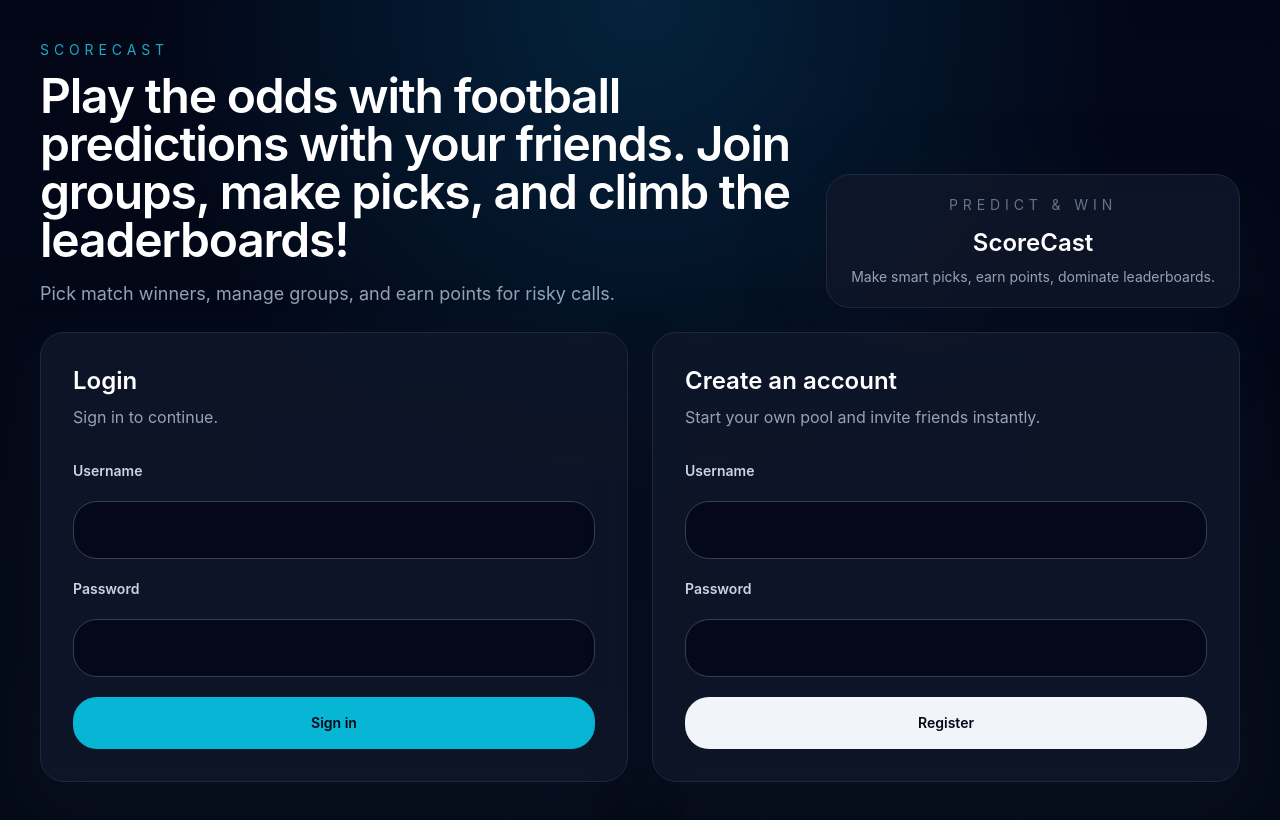
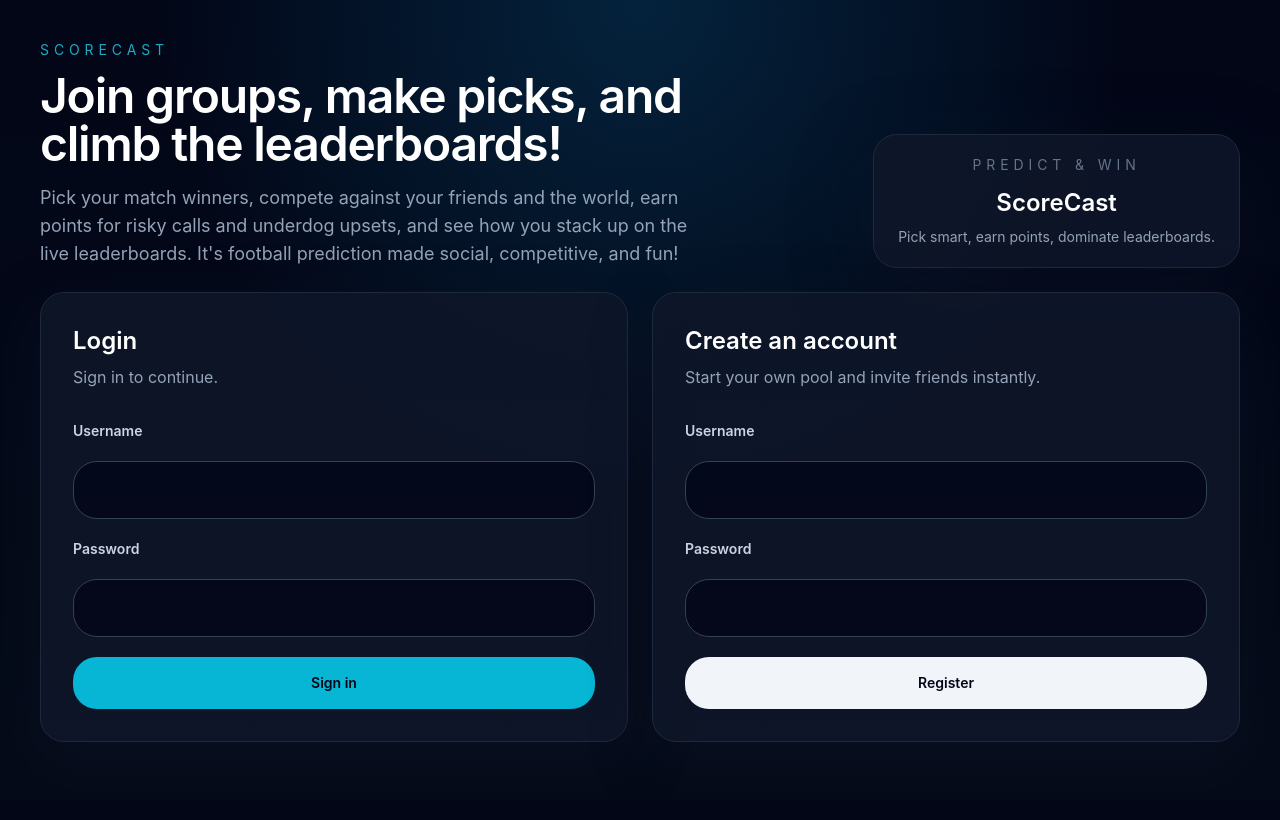
Before and after one commit to vindevoudit/scorecast, a React (Vite) app: page / in a window 1280 px wide. Built offline with nearby package versions, Linux system fonts and the light colour scheme; the HTML template or start-up script is replaced by a standard one.

Commit message:
Additional modifications to boilerplate text in the landing page to make it more engaging and descriptive of the app's features.

```diff
--- a/src/App.jsx
+++ b/src/App.jsx
@@ -445,16 +445,16 @@ function App() {
             <div>
               <p className="text-sm uppercase tracking-[0.35em] text-cyan-400/80">ScoreCast</p>
               <h1 className="mt-3 max-w-3xl text-4xl font-semibold tracking-tight text-white sm:text-5xl">
-                Play the odds with football predictions with your friends. Join groups, make picks, and climb the leaderboards!
+                Join groups, make picks, and climb the leaderboards!
               </h1>
               <p className="mt-4 max-w-2xl text-slate-400 sm:text-lg">
-                Pick match winners, manage groups, and earn points for risky calls.
+                Pick your match winners, compete against your friends and the world, earn points for risky calls and underdog upsets, and see how you stack up on the live leaderboards. It's football prediction made social, competitive, and fun!
               </p>
             </div>
             <div className="rounded-3xl border border-slate-800 bg-slate-900/80 px-6 py-5 text-center shadow-[0_24px_80px_rgba(15,23,42,0.4)]">
               <p className="text-sm uppercase tracking-[0.35em] text-slate-500">Predict & Win</p>
               <p className="mt-3 text-2xl font-semibold text-white">ScoreCast</p>
-              <p className="mt-2 text-sm text-slate-400">Make smart picks, earn points, dominate leaderboards.</p>
+              <p className="mt-2 text-sm text-slate-400">Pick smart, earn points, dominate leaderboards.</p>
             </div>
           </div>
 
```
